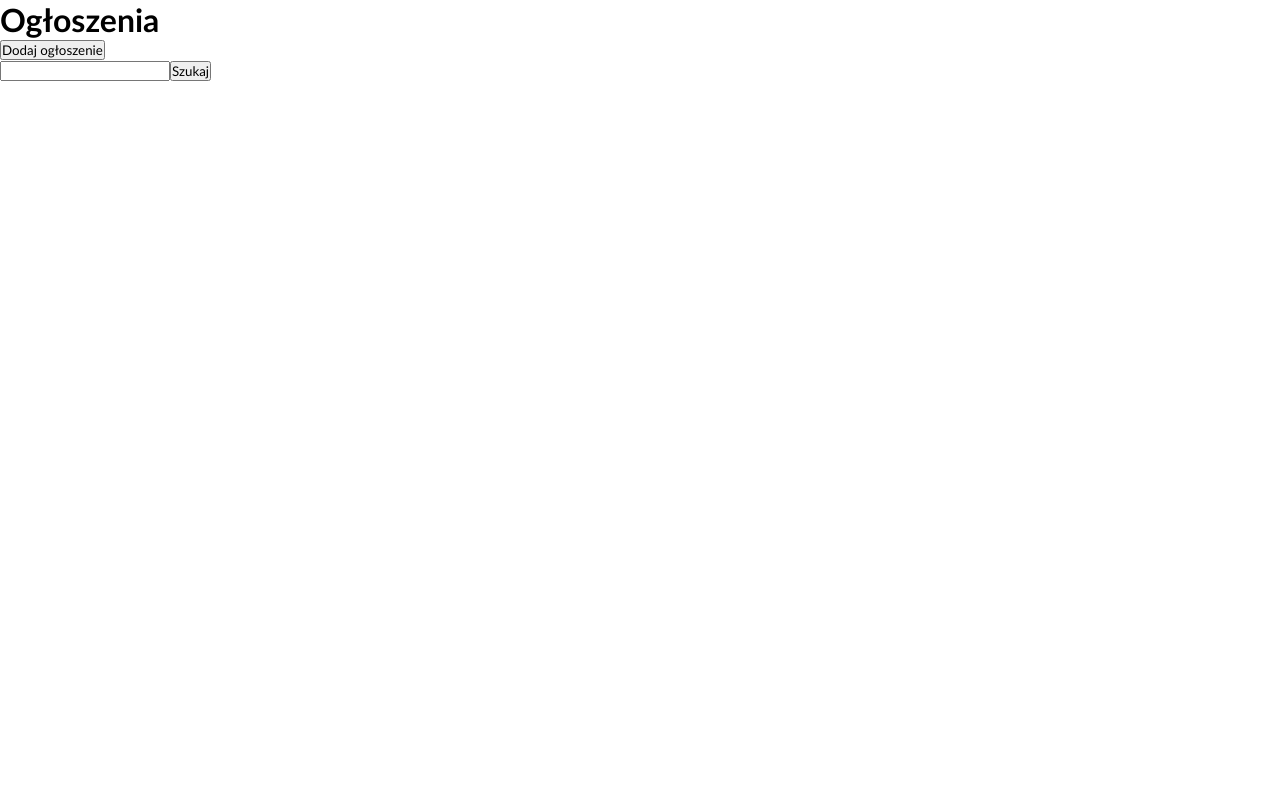
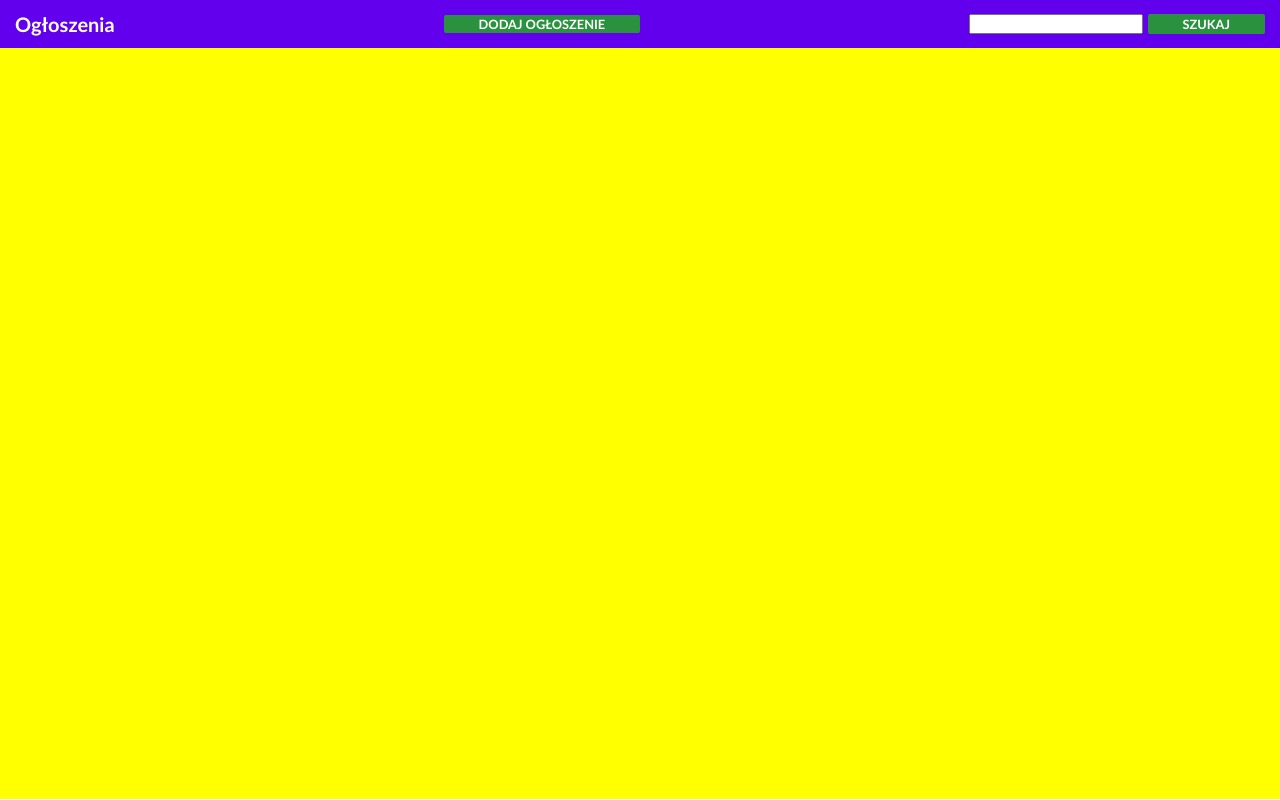
Before and after one commit to Ryszard-Penkala/MKProjectFront, a React (Create React App) app: page / in a window 1280 px wide. Built offline with nearby package versions, Linux system fonts and the light colour scheme.

Commit message:
Basic structure of main view.

```diff
--- a/src/App.css
+++ b/src/App.css
@@ -1,38 +1,38 @@
-.App {
-  text-align: center;
+header {
+    background: #6200EE;
+    padding: 12px 15px;
+    color: white;
+    display: flex;
+    justify-content: space-between;
+    align-items: center;
 }
 
-.App-logo {
-  height: 40vmin;
-  pointer-events: none;
+header h1 {
+    font-size: 20px;
+    font-weight: 200;
 }
 
-@media (prefers-reduced-motion: no-preference) {
-  .App-logo {
-    animation: App-logo-spin infinite 20s linear;
-  }
+button {
+    border: 0;
+    background: #2A913E;
+    color: white;
+    text-transform: uppercase;
+    font-weight: bold;
+    font-size: 0.8rem;
+    padding: 1px 35px;
+    border-radius: 2px;
 }
 
-.App-header {
-  background-color: #282c34;
-  min-height: 100vh;
-  display: flex;
-  flex-direction: column;
-  align-items: center;
-  justify-content: center;
-  font-size: calc(10px + 2vmin);
-  color: white;
+.search {
+    display: flex;
 }
 
-.App-link {
-  color: #61dafb;
+.search input {
+    width: 13em;
+    margin-right: 5px;
 }
 
-@keyframes App-logo-spin {
-  from {
-    transform: rotate(0deg);
-  }
-  to {
-    transform: rotate(360deg);
-  }
+.map {
+    background: yellow;
+    height: calc(100vh - 49px);
 }
```
